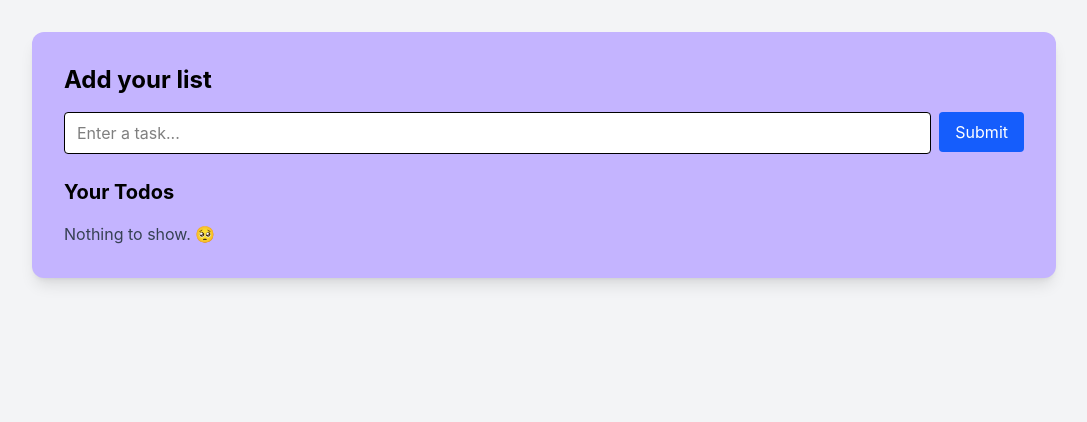
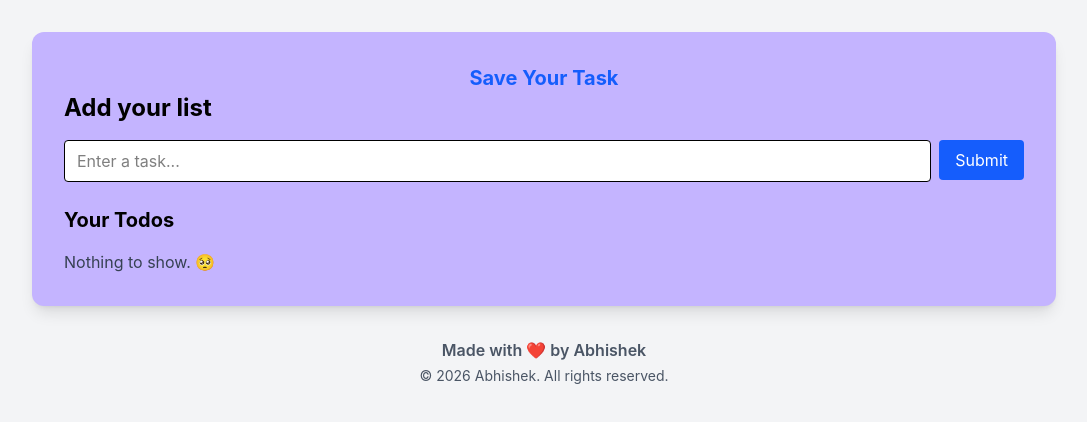
Before and after one commit to abhishekcodebytes/Todo-list, a React (Vite) app: page / in a window 1280 px wide. Shown: the top 422 px of the page, without its empty margins (96-1183 px from the left). Built offline with nearby package versions, Linux system fonts and the light colour scheme.

Commit message:
updated todo app

```diff
--- a/package.json
+++ b/package.json
@@ -10,6 +10,7 @@
     "preview": "vite preview"
   },
   "dependencies": {
+    "@supabase/supabase-js": "^2.112.2",
     "@tailwindcss/vite": "^4.3.3",
     "react": "^19.2.8",
     "react-dom": "^19.2.8",
--- a/src/App.jsx
+++ b/src/App.jsx
@@ -111,9 +111,10 @@ function App() {
   };
 
   return (
-    <div className="min-h-screen bg-gray-100 pt-8 px-8">
-      <div className="bg-violet-300 rounded-xl w-full max-w-5xl p-8 shadow-lg mx-auto">
 
+    <div className="min-h-screen bg-gray-100  p-8">
+      <div className="bg-violet-300 rounded-xl w-full max-w-5xl p-8 shadow-lg mx-auto mb-auto">
+      <h1 className="font-bold text-blue-600 text-center text-xl ">Save Your Task</h1>
         <h1 className="text-2xl font-bold mb-4">
           Add your list
         </h1>
@@ -198,6 +199,14 @@ function App() {
         )}
 
       </div>
+
+      {/* watermark */}
+      <footer className="text-center mt-8 pb-4 text-gray-600">
+  <p className="font-semibold">Made with ❤️ by Abhishek</p>
+  <p className="text-sm mt-1">
+    © 2026 Abhishek. All rights reserved.
+  </p>
+</footer>
     </div>
   );
 }
```
Also changed, not shown: src/index.css (line endings or trailing spaces), 1 other file (tests, documents, lock files or other folders).
